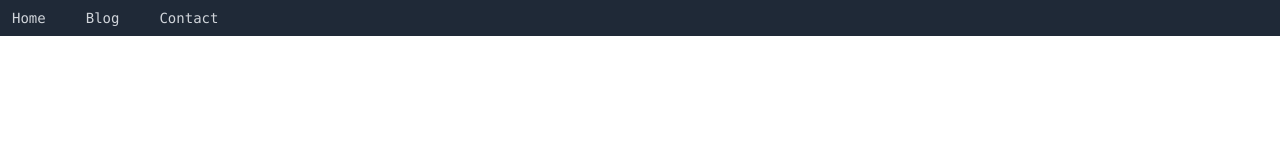
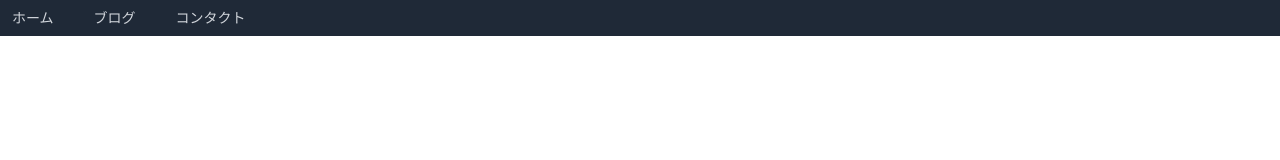
Before and after one commit to Risa2024/nextjs_hp, a Next.js app: page /contact-page in a window 1280 px wide. Shown: the top 160 px of the page. Built offline with nearby package versions, Linux system fonts and the light colour scheme.

Commit message:
日本語

```diff
--- a/components/Post.jsx
+++ b/components/Post.jsx
@@ -1,6 +1,7 @@
 import Link from "next/link";
 export default function Post({ post }) {
   return (
+    <>
     <div>
       <span>{post.id}</span>
       {" : "}
@@ -10,5 +11,6 @@ export default function Post({ post }) {
         </span>
       </Link>
     </div>
+    </>
   );
 }
--- a/components/layout.jsx
+++ b/components/layout.jsx
@@ -16,17 +16,17 @@ export default function Layout({children, title = "HP by Nextjs"}) {
                         <div className="flex space-x-4">
                             <Link href="/">
                                 <a className="text-gray-300 hover:bg-gray-700 px-3 py-2 rounded">
-                                    Home
+                                    ホーム
                                 </a>
                              </Link>
                              <Link href="/blog-page">
                                 <a className="text-gray-300 hover:bg-gray-700 px-3 py-2 rounded">
-                                    Blog
+                                    ブログ
                                 </a>
                             </Link>
                             <Link href="/contact-page">
                                 <a className="text-gray-300 hover:bg-gray-700 px-3 py-2 rounded">
-                                    Contact
+                                    コンタクト
                                 </a>
                             </Link>
                         </div>
```
